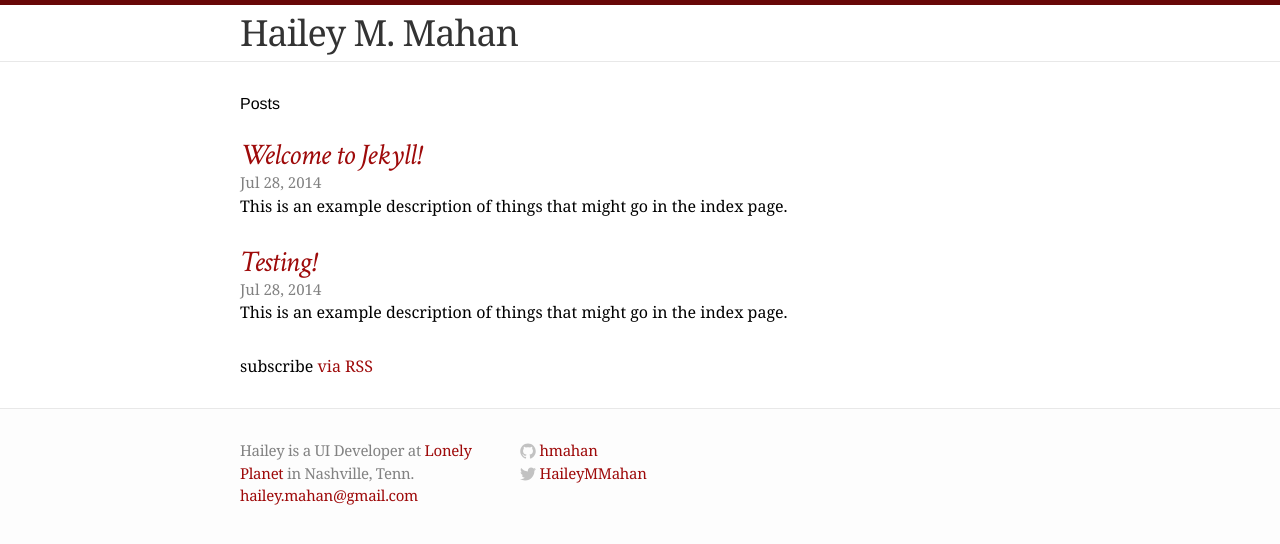
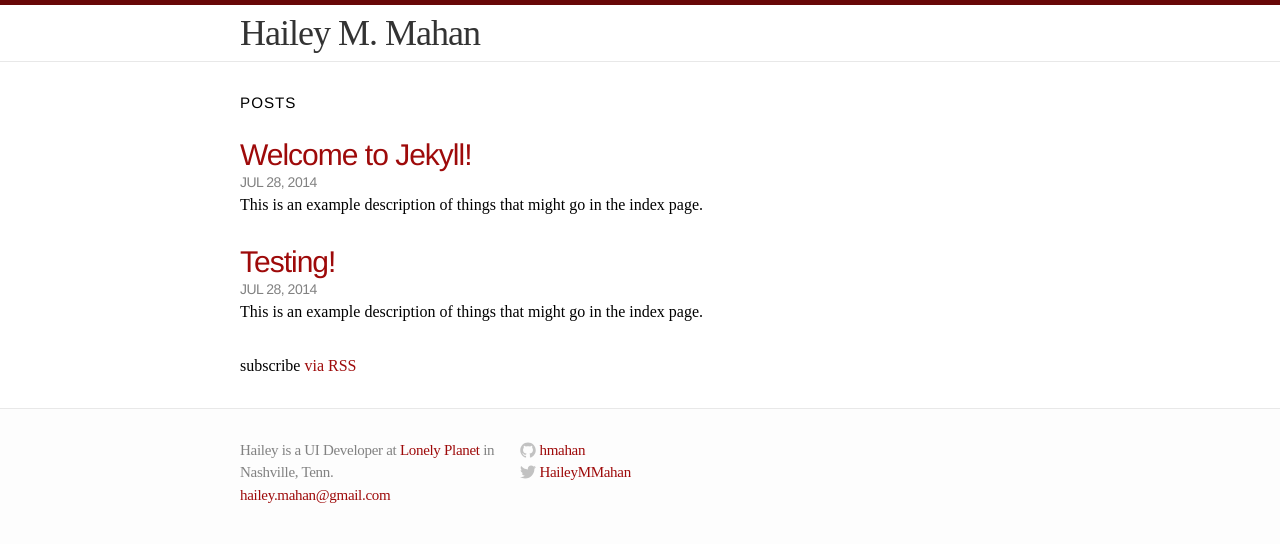
Before and after one commit to hmahan/hmahan.github.io, a Jekyll site: the page built from index.html, in a window 1280 px wide. Shown: the top 544 px of the page. Built offline with Jekyll 4.4.1, drawn with Linux system fonts in a browser that asks for light colours.

Commit message:
Editing the body fonts

```diff
--- a/css/main.css
+++ b/css/main.css
@@ -9,7 +9,7 @@
 html, body { height: 100%; }
 
 body {
-  font-family: Georgia, Times New Roman, Times, serif;
+  font-family: Times New Roman, Times, serif;
   font-size: 16px;
   line-height: 1.5;
   font-weight: 300;
@@ -148,6 +148,9 @@ a:visited { color: #B40B0B; }
 .home h1 {
   margin-bottom: 25px;
   font-family: "futura-pt", Helvetica, Arial, sans-serif;
+  text-transform: uppercase;
+  letter-spacing: 1px;
+  font-size: .95em;
  }
 
 .posts { list-style-type: none; }
@@ -158,14 +161,17 @@ a:visited { color: #B40B0B; }
   font-size: 30px;
   letter-spacing: -1px;
   line-height: 1;
-  font-style: italic;
-  font-family: 'Crimson Text', Georgia, Times, serif;
+  font-family: "futura-pt", Helvetica, Arial, sans-serif;
+  font-weight: 400;
 }
 
 .posts .post-date {
   display: block;
-  font-size: 15px;
+  font-size: 14px;
   color: #818181;
+  font-family: "futura-pt", Helvetica, Arial, sans-serif;
+  text-transform: uppercase;
+  letter-spacing: -.5px;
 }
 
 
```
